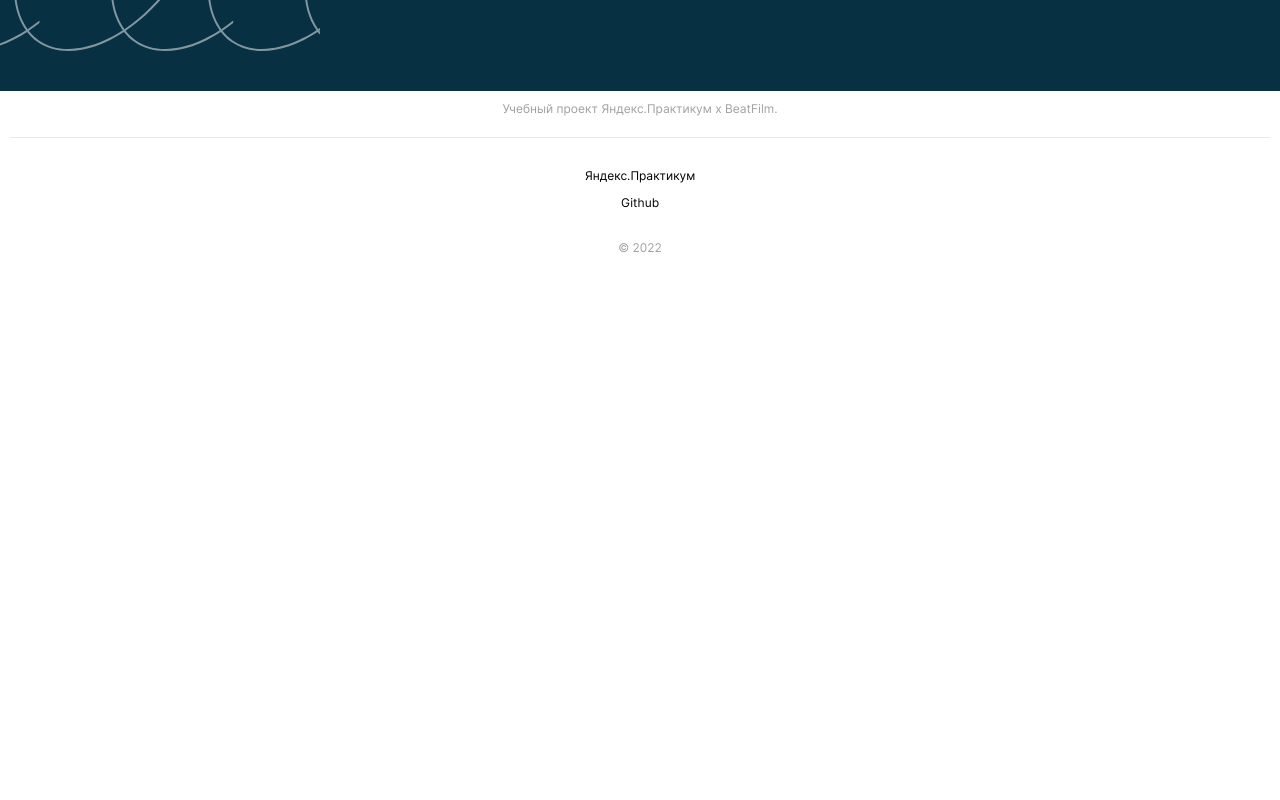
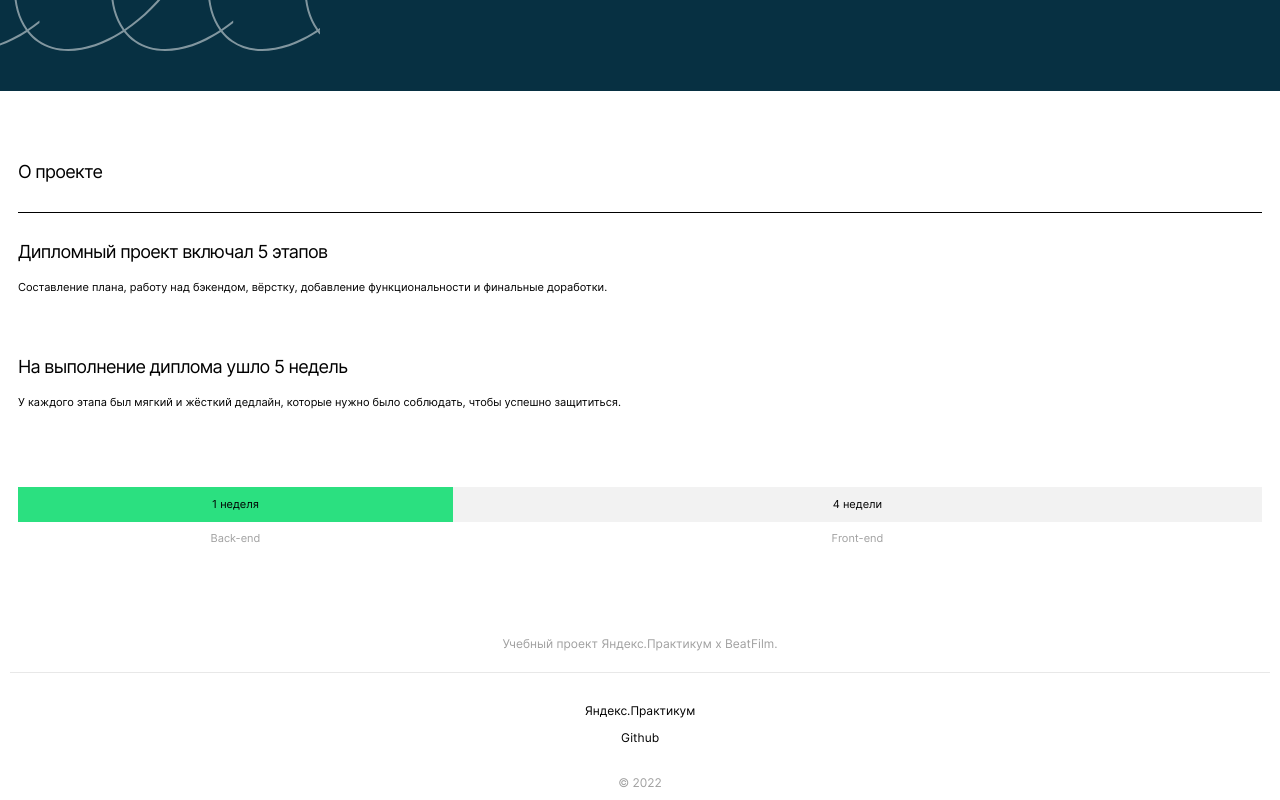
Before and after one commit to Maryk1007/movies-explorer-frontend, a React (Create React App) app: page / in a window 1280 px wide. Shown: the part 546-1346 px from the top of the page. Before the commit the page ends 811 px from the top, so only its background shows below. Built offline with nearby package versions, Linux system fonts and the light colour scheme.

Commit message:
layout about-project

```diff
--- a/src/components/AboutProject/AboutProject.css
+++ b/src/components/AboutProject/AboutProject.css
@@ -0,0 +1,71 @@
+.about-project {
+  margin: 0 18px 70px;
+}
+
+.about-project__title {
+  font-weight: 400;
+  font-size: 18px;
+  line-height: 1.25;
+  letter-spacing: -0.04em;
+  margin-bottom: 28px;
+  text-align: start;
+  padding-bottom: 28px;
+  border-bottom: 1px solid #000000;
+}
+
+.about-project__list {
+  list-style-type: none;
+  padding: 0;
+  margin-bottom: 67px;
+}
+
+.about-project__item {
+  margin-bottom: 62px;
+}
+
+.about-project__item:last-of-type {
+  margin-bottom: 0;
+}
+
+.about-project__subtitle {
+  font-weight: 400;
+  font-size: 18px;
+  line-height: 1.23;
+  letter-spacing: -0.04em;
+  margin-bottom: 18px;
+  text-align: start;
+}
+
+.about-project__paragraph {
+  font-weight: 400;
+  font-size: 11px;
+  line-height: 118%;
+  text-align: start;
+}
+
+.about-project__grid {
+  display: grid;
+  grid-template-columns: 0.86fr 1.6fr;
+  grid-template-rows: 35px;
+  gap: 10px 0;
+}
+
+.about-project__grid-cell {
+  font-size: 11px;
+  line-height: 1.18;
+  color: #A0A0A0;
+  display: flex;
+  align-items: center;
+  justify-content: center;
+}
+
+.cell {
+  background-color: #F2F2F2;
+  height: 100%;
+  color: #000000;
+}
+
+.cell__background {
+  background-color: #2BE080;
+  height: 100%;
+}
--- a/src/components/AboutProject/AboutProject.js
+++ b/src/components/AboutProject/AboutProject.js
@@ -0,0 +1,27 @@
+import React from "react";
+
+function AboutProject() {
+  return (
+      <section className="about-project">
+        <h2 className="about-project__title">О проекте</h2>
+        <ul className="about-project__list">
+          <li className="about-project__item">
+            <h3 className="about-project__subtitle">Дипломный проект включал 5 этапов</h3>
+            <p className="about-project__paragraph">Составление плана, работу над бэкендом, вёрстку, добавление функциональности и финальные доработки.</p>
+          </li>
+          <li className="about-project__item">
+            <h3 className="about-project__subtitle">На выполнение диплома ушло 5 недель</h3>
+            <p className="about-project__paragraph">У каждого этапа был мягкий и жёсткий дедлайн, которые нужно было соблюдать, чтобы успешно защититься.</p>
+          </li>
+        </ul>
+        <div className="about-project__grid">
+            <p className="about-project__grid-cell cell cell__background">1 неделя</p>
+            <p className="about-project__grid-cell cell">4 недели</p>
+            <p className="about-project__grid-cell">Back-end</p>
+            <p className="about-project__grid-cell">Front-end</p>
+        </div>
+      </section>
+  );
+}
+
+export default AboutProject;
--- a/src/components/Main/Main.js
+++ b/src/components/Main/Main.js
@@ -1,6 +1,6 @@
 import React from 'react';
 import Promo from '../Promo/Promo';
-// import AboutProject from '../AboutProject/AboutProject';
+import AboutProject from '../AboutProject/AboutProject';
 // import Techs from '../Techs/Techs';
 // import AboutMe from '../AboutMe/AboutMe';
 // import Portfolio from '../Portfolio/Portfolio'
@@ -8,8 +8,8 @@
   return (
     <main className="content">
       <Promo/>
-      {/* <AboutProject/>
-      <Techs/>
+      <AboutProject/>
+      {/* <Techs/>
       <AboutMe/>
       <Portfolio/> */}
     </main>
--- a/src/components/Promo/Promo.css
+++ b/src/components/Promo/Promo.css
@@ -6,6 +6,7 @@
   min-width: 100%;
   display: flex;
   flex-direction: column;
+  margin-bottom: 70px;
 }
 
 .promo__title{
--- a/src/index.css
+++ b/src/index.css
@@ -6,4 +6,5 @@
 @import url(./components/Header/Header.css);
 @import url(./components/Main/Main.css);
 @import url(./components/Promo/Promo.css);
+@import url(./components/AboutProject/AboutProject.css);
 @import url(./components/Footer/Footer.css);
```
